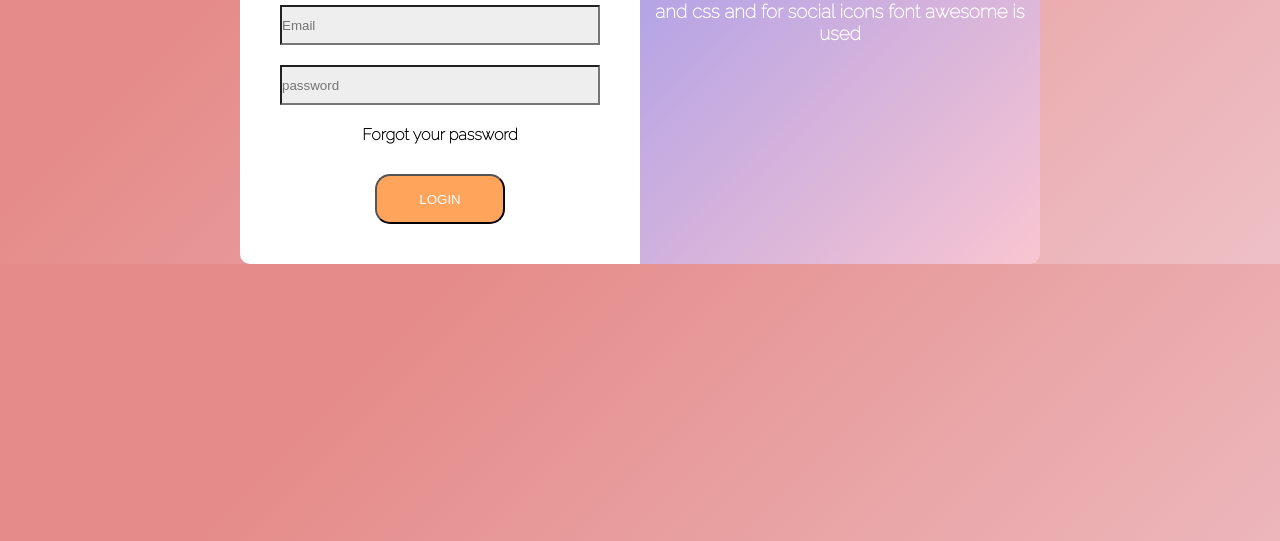
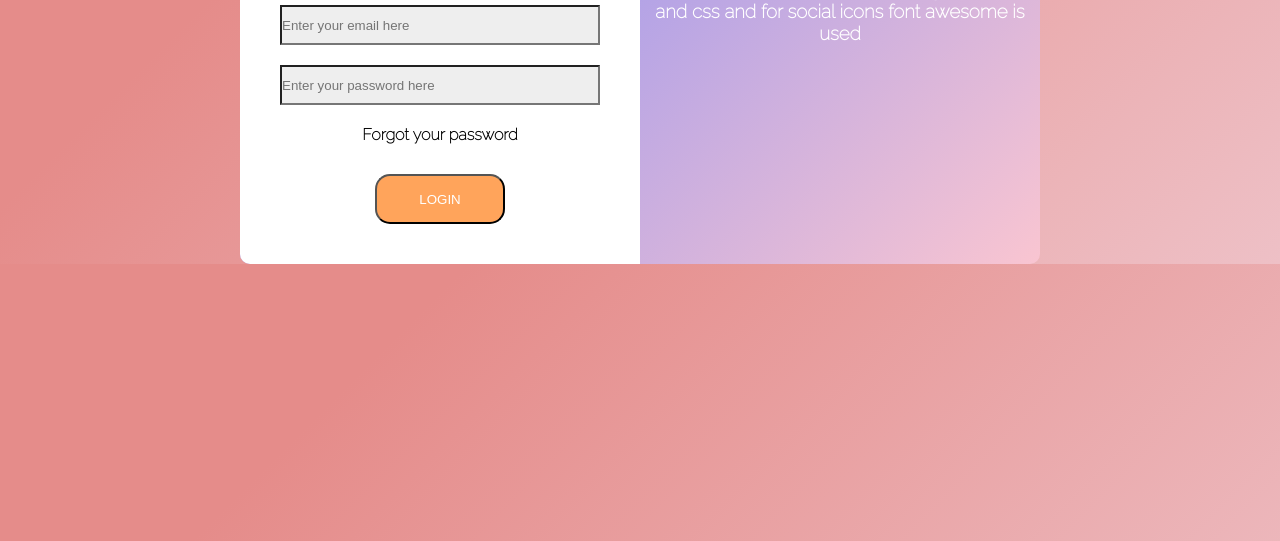
Before and after one commit to Ayush-Giri/Front-End-Personal-Projects, a plain HTML site: page 01_login_page/index.html in a window 1280 px wide. Shown: the part 259-800 px from the top of the page. Drawn offline with Linux system fonts and the light colour scheme; a web font is replaced by a local one.

Commit message:
Update index.html

```diff
--- a/01_login_page/index.html
+++ b/01_login_page/index.html
@@ -18,8 +18,8 @@
             <i class="fab fa-facebook fa-3x"></i>
             <i class="fab fa-twitter fa-3x"></i>
             <p>or use your account</p>
-            <input type="text" placeholder="Email">
-            <input type="password" placeholder="password">
+            <input type="text" placeholder="Enter your email here">
+            <input type="password" placeholder="Enter your password here">
             <p>Forgot your password</p>
             <button class="btn">LOGIN</button>
         </div>
```
